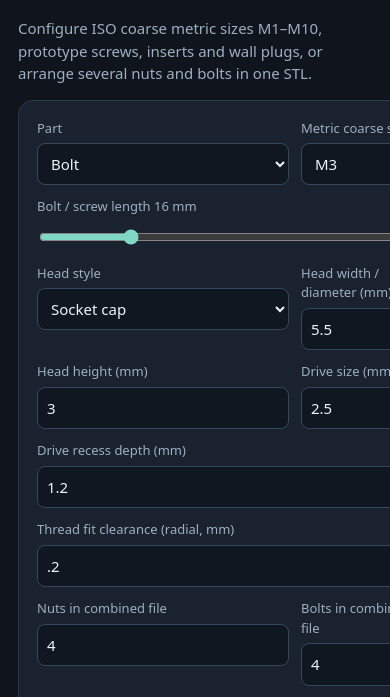
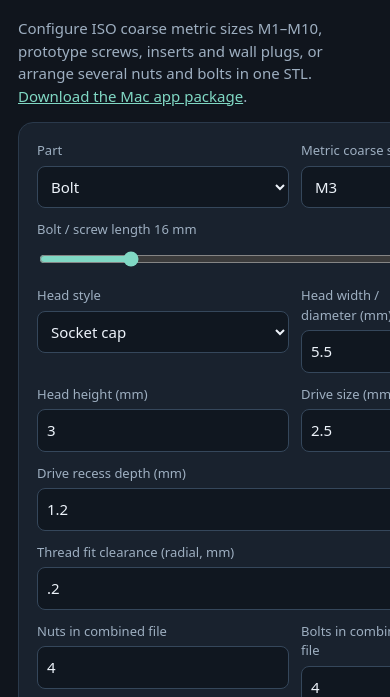
Before and after one commit to tumesh007/metric-fastener-workbench, a plain HTML site: page index.html in a window 390 px wide. Shown: the part 125-822 px from the top of the page. Drawn offline with Linux system fonts and the light colour scheme.

```diff
--- a/index.html
+++ b/index.html
@@ -1,6 +1,6 @@
 <!doctype html><html lang="en"><head><meta charset="utf-8"><meta name="viewport" content="width=device-width,initial-scale=1"><title>Metric Fastener Workbench</title><style>
-:root{color-scheme:dark;--bg:#10151d;--panel:#19222e;--line:#2a394b;--ink:#edf3fa;--muted:#9eafc1;--accent:#80d8c4}*{box-sizing:border-box}body{margin:0;background:var(--bg);color:var(--ink);font:15px/1.5 system-ui,sans-serif}main{max-width:1100px;margin:32px auto;padding:0 18px}.top p,.note{color:var(--muted)}.layout{display:grid;grid-template-columns:minmax(300px,430px) 1fr;gap:18px}.card{background:var(--panel);border:1px solid var(--line);border-radius:15px;padding:18px}.controls{display:grid;grid-template-columns:1fr 1fr;gap:12px}.field{display:flex;flex-direction:column;gap:5px}.wide{grid-column:1/-1}label{font-size:13px;color:var(--muted)}select,input{padding:9px;background:#101720;border:1px solid #35475b;border-radius:8px;color:var(--ink);font:inherit}input[type=range]{padding:4px;accent-color:var(--accent)}button{border:0;border-radius:8px;padding:11px;background:var(--accent);font-weight:700;cursor:pointer}.buttons{display:flex;gap:8px;margin-top:14px}.buttons button+button{background:#334457;color:var(--ink)}.preview{min-height:440px}.stage{min-height:330px;display:grid;place-items:center}.stage svg{width:min(100%,480px);height:auto}.badge,.val{color:var(--accent)}.specs{border-top:1px solid var(--line);padding-top:12px;color:var(--muted);display:flex;gap:15px;flex-wrap:wrap;font-size:13px}.hidden{display:none}.note{font-size:12px}@media(max-width:760px){.layout{grid-template-columns:1fr}}
-</style></head><body><main><header class="top"><h1>Metric Fastener Workbench</h1><p>Configure ISO coarse metric sizes M1–M10, prototype screws, inserts and wall plugs, or arrange several nuts and bolts in one STL.</p></header><div class="layout"><section class="card"><div class="controls">
+:root{color-scheme:dark;--bg:#10151d;--panel:#19222e;--line:#2a394b;--ink:#edf3fa;--muted:#9eafc1;--accent:#80d8c4}*{box-sizing:border-box}body{margin:0;background:var(--bg);color:var(--ink);font:15px/1.5 system-ui,sans-serif}main{max-width:1100px;margin:32px auto;padding:0 18px}.top p,.note{color:var(--muted)}.top a{color:var(--accent)}.layout{display:grid;grid-template-columns:minmax(300px,430px) 1fr;gap:18px}.card{background:var(--panel);border:1px solid var(--line);border-radius:15px;padding:18px}.controls{display:grid;grid-template-columns:1fr 1fr;gap:12px}.field{display:flex;flex-direction:column;gap:5px}.wide{grid-column:1/-1}label{font-size:13px;color:var(--muted)}select,input{padding:9px;background:#101720;border:1px solid #35475b;border-radius:8px;color:var(--ink);font:inherit}input[type=range]{padding:4px;accent-color:var(--accent)}button{border:0;border-radius:8px;padding:11px;background:var(--accent);font-weight:700;cursor:pointer}.buttons{display:flex;gap:8px;margin-top:14px}.buttons button+button{background:#334457;color:var(--ink)}.preview{min-height:440px}.stage{min-height:330px;display:grid;place-items:center}.stage svg{width:min(100%,480px);height:auto}.badge,.val{color:var(--accent)}.specs{border-top:1px solid var(--line);padding-top:12px;color:var(--muted);display:flex;gap:15px;flex-wrap:wrap;font-size:13px}.hidden{display:none}.note{font-size:12px}@media(max-width:760px){.layout{grid-template-columns:1fr}}
+</style></head><body><main><header class="top"><h1>Metric Fastener Workbench</h1><p>Configure ISO coarse metric sizes M1–M10, prototype screws, inserts and wall plugs, or arrange several nuts and bolts in one STL. <a href="Metric-Fastener-Workbench-Mac.zip" download>Download the Mac app package</a>.</p></header><div class="layout"><section class="card"><div class="controls">
 <div class="field"><label>Part</label><select id="part"><option value="bolt">Bolt</option><option value="nut">Nut</option><option value="self_tapping">Self-tapping screw (prototype)</option><option value="heat_set_insert">Printed insert prototype</option><option value="wall_plug">Wall plug prototype</option></select></div>
 <div class="field"><label>Metric coarse size</label><select id="size"></select></div>
 <div class="field wide" id="lengthBox"><label>Bolt / screw length <output id="lengthOut"></output></label><input id="bolt_length" type="range" min="3" max="60" value="16"></div>
```
Also changed, not shown: 2 other files.
